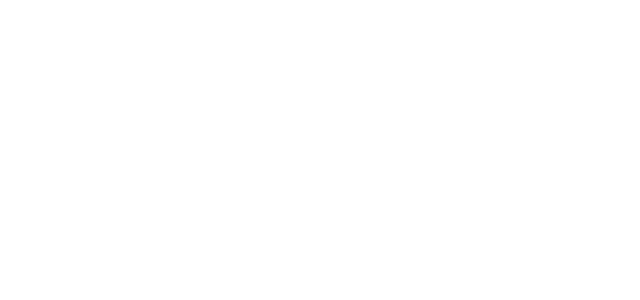
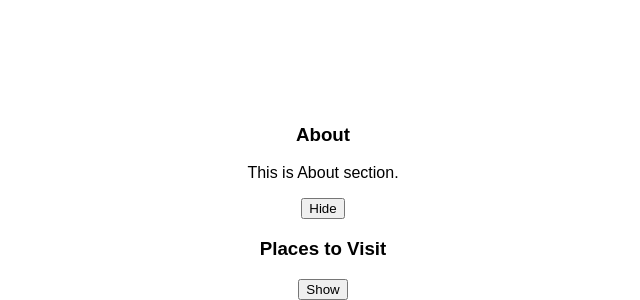
Before and after one commit to divya-123/react-interview, a React (Create React App) app: page / in a window 1280 px wide. Shown: the part 895-1195 px from the top of the page, without its empty margins (317-957 px from the left). Before the commit the page ends 1000 px from the top, so only its background shows below. Built offline with nearby package versions, Linux system fonts and the light colour scheme.

Commit message:
Accordian

```diff
--- a/src/App.js
+++ b/src/App.js
@@ -3,6 +3,7 @@
 import InfiniteScrollContainer from './components/InfiniteScrollContainer';
 import FormContainer from './components/FormContainer';
 import MovingDot from './components/MovingDot';
+import Accordian from './components/Accordian';
 
 
 function App() {
@@ -12,6 +13,8 @@
       <InfiniteScrollContainer />      */}
       <FormContainer />
       <MovingDot />
+      <Accordian />
+
     </div>
   );
 }
--- /dev/null
+++ b/src/components/Accordian.js
@@ -0,0 +1,14 @@
+import React, { useState } from 'react'
+import Panel from './Panel'
+
+const Accordian = () => {
+    const [activeIndex, setActiveIndex] = useState(0);
+  return (
+    <div>
+      <Panel title={"About"} isActive={activeIndex===0} onShow={()=>{setActiveIndex(0)}}>This is About section.</Panel>
+      <Panel title={"Places to Visit"} isActive={activeIndex===1} onShow={()=>{setActiveIndex(1)}}>Places to visit section.</Panel>
+    </div>
+  )
+}
+
+export default Accordian
--- /dev/null
+++ b/src/components/Panel.js
@@ -0,0 +1,14 @@
+
+const Panel = ({isActive, title, children, onShow}) => {
+
+
+  return (
+    <section>
+      <h3>{title}</h3>
+        {isActive && <p>{children}</p>}
+      <button onClick={onShow}>{isActive? "Hide": "Show"}</button>
+    </section>
+  )
+}
+
+export default Panel
```
